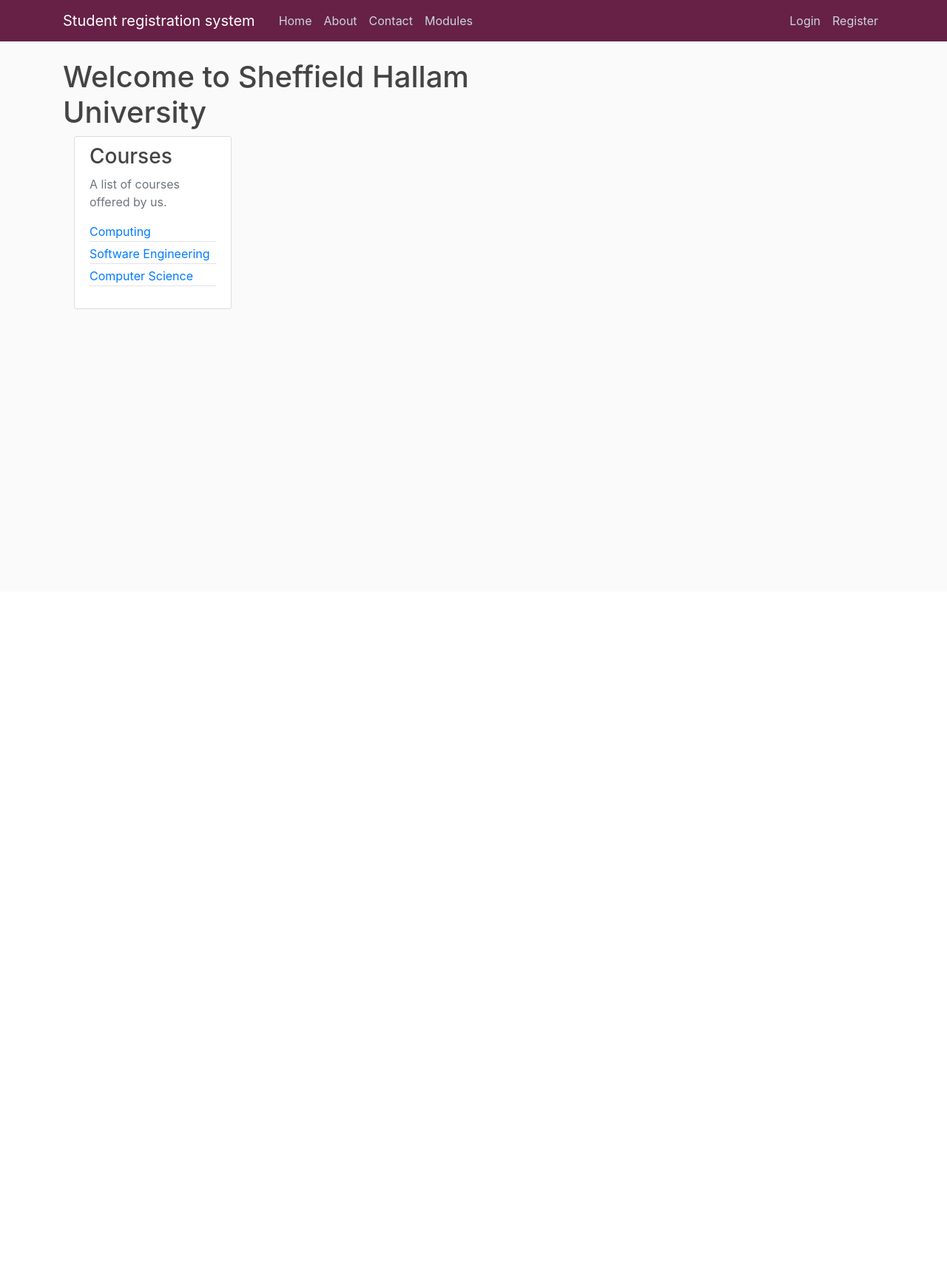
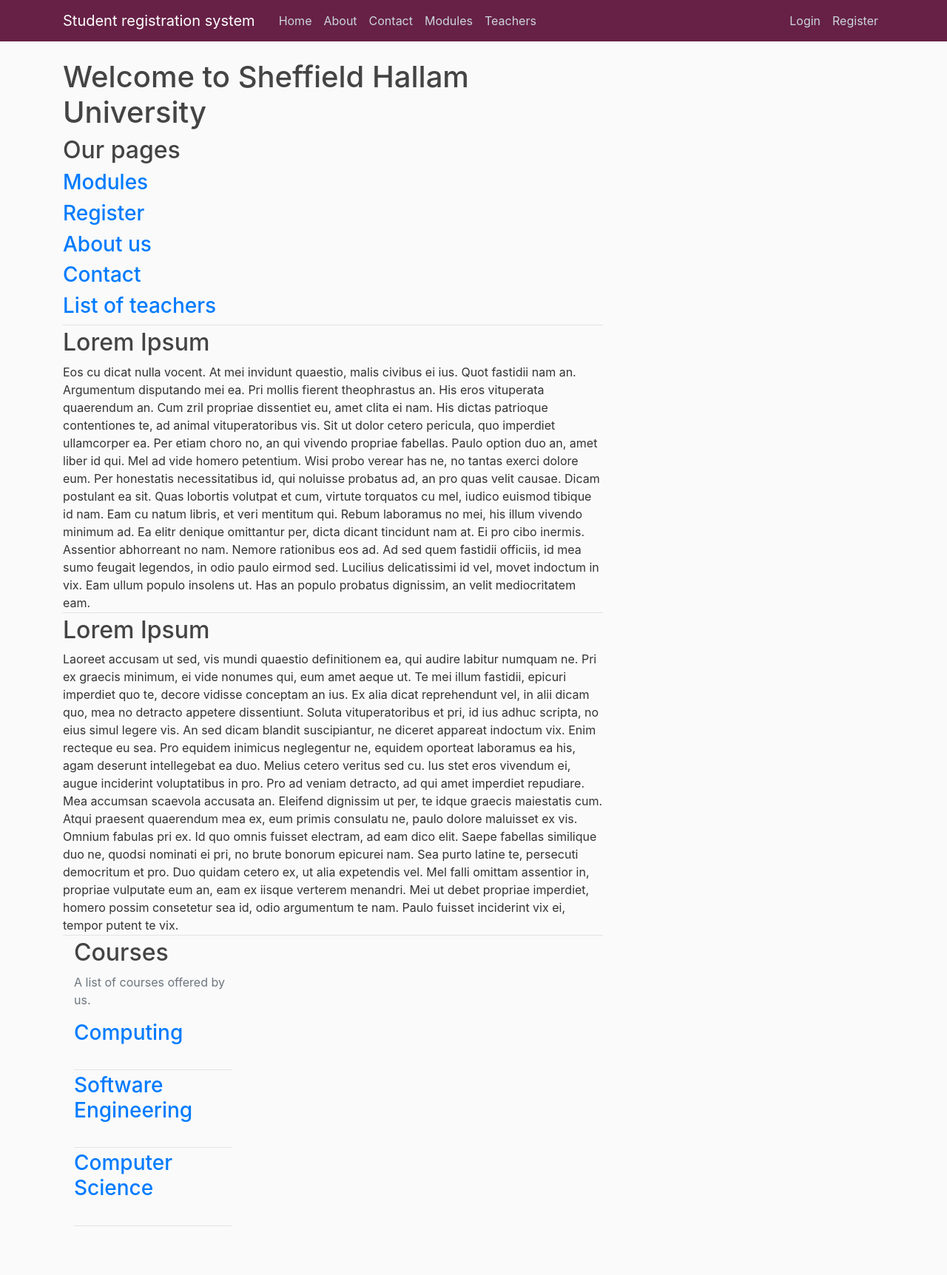
Before and after one commit to C1003593/RegistrationApp, a Django app: page / in a window 1280 px wide. Shown: the whole page at 74% size. Before the commit the page ends 418 px from the top, so only its background shows below. Run offline with Django 3.2, Linux system fonts and the light colour scheme; data comes from the database, SQL or seed files in the repository; both versions use the stored data as it was after the commit; some libraries are stand-ins or nearby versions.

Commit message:
Added teachers model and page functionality.

```diff
--- a/ModuleRegistrationSystem/admin.py
+++ b/ModuleRegistrationSystem/admin.py
@@ -1,7 +1,8 @@
 from django.contrib import admin
-from .models import Module, Registration, Course
+from .models import Module, Registration, Course, Teacher
 
 admin.site.register(Module)
 admin.site.register(Registration)
 admin.site.register(Course)
+admin.site.register(Teacher)
 # Register your models here.
--- a/ModuleRegistrationSystem/models.py
+++ b/ModuleRegistrationSystem/models.py
@@ -39,3 +39,12 @@ class Registration(models.Model):
 
     def get_absolute_url(self):
         return reverse('ModuleRegistrationSystem:home')
+
+class Teacher(models.Model):
+    Name = models.CharField(max_length = 15 ,null = False)
+    Email = models.EmailField(null = False)
+    Picture = models.ImageField(default = 'default.png', upload_to= 'profile_pics')
+    Module = models.ForeignKey(Module, null = True, on_delete = models.DO_NOTHING)
+
+    def __str__(self):
+        return f'{self.Name} | {self.Module}'
--- a/ModuleRegistrationSystem/templates/ModuleRegistrationSystem/base.html
+++ b/ModuleRegistrationSystem/templates/ModuleRegistrationSystem/base.html
@@ -29,6 +29,7 @@
                         <a class="nav-item nav-link" href="{% url 'ModuleRegistrationSystem:about' %}">About</a>
                         <a class="nav-item nav-link" href="{% url 'ModuleRegistrationSystem:contact' %}">Contact</a>
                         <a class="nav-item nav-link" href="{% url 'ModuleRegistrationSystem:modules' %}">Modules</a>
+                        <a class="nav-item nav-link" href="{% url 'ModuleRegistrationSystem:teachers' %}">Teachers</a>
                         {% if user.is_superuser %}
                             <a class="nav-item nav-link" href="{% url 'ModuleRegistrationSystem:module-create' %}">Create new module</a>
                         {% endif %}
--- a/ModuleRegistrationSystem/templates/ModuleRegistrationSystem/home.html
+++ b/ModuleRegistrationSystem/templates/ModuleRegistrationSystem/home.html
@@ -1,21 +1,57 @@
 {% extends "ModuleRegistrationSystem/base.html" %}
 {% block content %}
     <h1>Welcome to Sheffield Hallam University</h1>
+    <div class="article-metadata">
+      <h2>Our pages</h2>
+        <h3><a class href="{% url 'ModuleRegistrationSystem:modules' %}">Modules</a></h3>
+        {% if user.is_authenticated %}
+        {% else %}
+        <h3><a class href="{% url 'register' %}">Register</a></h3>
+        {% endif %}
+        <h3><a class href="{% url 'ModuleRegistrationSystem:about' %}">About us</a></h3>
+        <h3><a class href="{% url 'ModuleRegistrationSystem:contact' %}">Contact</a></h3>
+        <h3><a class href="{% url 'ModuleRegistrationSystem:teachers' %}">List of teachers</a></h3>
+
+
+    </div>
+
+      <div class="article-metadata">
+        <h2>Lorem Ipsum</h2>
+        Eos cu dicat nulla vocent. At mei invidunt quaestio, malis civibus ei ius. Quot fastidii nam an. Argumentum disputando mei ea.
+
+        Pri mollis fierent theophrastus an. His eros vituperata quaerendum an. Cum zril propriae dissentiet eu, amet clita ei nam. His dictas patrioque contentiones te, ad animal vituperatoribus vis. Sit ut dolor cetero pericula, quo imperdiet ullamcorper ea. Per etiam choro no, an qui vivendo propriae fabellas. Paulo option duo an, amet liber id qui.
+
+        Mel ad vide homero petentium. Wisi probo verear has ne, no tantas exerci dolore eum. Per honestatis necessitatibus id, qui noluisse probatus ad, an pro quas velit causae. Dicam postulant ea sit. Quas lobortis volutpat et cum, virtute torquatos cu mel, iudico euismod tibique id nam. Eam cu natum libris, et veri mentitum qui.
+
+        Rebum laboramus no mei, his illum vivendo minimum ad. Ea elitr denique omittantur per, dicta dicant tincidunt nam at. Ei pro cibo inermis. Assentior abhorreant no nam. Nemore rationibus eos ad.
+
+        Ad sed quem fastidii officiis, id mea sumo feugait legendos, in odio paulo eirmod sed. Lucilius delicatissimi id vel, movet indoctum in vix. Eam ullum populo insolens ut. Has an populo probatus dignissim, an velit mediocritatem eam.
+
+      </div>
+
+      <div class="article-metadata">
+        <h2>Lorem Ipsum</h2>
+        Laoreet accusam ut sed, vis mundi quaestio definitionem ea, qui audire labitur numquam ne. Pri ex graecis minimum, ei vide nonumes qui, eum amet aeque ut. Te mei illum fastidii, epicuri imperdiet quo te, decore vidisse conceptam an ius. Ex alia dicat reprehendunt vel, in alii dicam quo, mea no detracto appetere dissentiunt. Soluta vituperatoribus et pri, id ius adhuc scripta, no eius simul legere vis. An sed dicam blandit suscipiantur, ne diceret appareat indoctum vix.
+
+        Enim recteque eu sea. Pro equidem inimicus neglegentur ne, equidem oporteat laboramus ea his, agam deserunt intellegebat ea duo. Melius cetero veritus sed cu. Ius stet eros vivendum ei, augue inciderint voluptatibus in pro. Pro ad veniam detracto, ad qui amet imperdiet repudiare. Mea accumsan scaevola accusata an. Eleifend dignissim ut per, te idque graecis maiestatis cum.
+
+        Atqui praesent quaerendum mea ex, eum primis consulatu ne, paulo dolore maluisset ex vis. Omnium fabulas pri ex. Id quo omnis fuisset electram, ad eam dico elit. Saepe fabellas similique duo ne, quodsi nominati ei pri, no brute bonorum epicurei nam. Sea purto latine te, persecuti democritum et pro.
+
+        Duo quidam cetero ex, ut alia expetendis vel. Mel falli omittam assentior in, propriae vulputate eum an, eam ex iisque verterem menandri. Mei ut debet propriae imperdiet, homero possim consetetur sea id, odio argumentum te nam. Paulo fuisset inciderint vix ei, tempor putent te vix.
+
+      </div>
+
     <div class="col-md-4">
-        <div class="content-section">
-            <h3>Courses</h3>
+            <h2>Courses</h2>
             <p class='text-muted'>A list of courses offered by us.
-              <ul class="list-group">
                 {% for course in courses %}
                   <div class="article-metadata">
-                    <a class href="{% url 'ModuleRegistrationSystem:course-detail' course.name %}">
-                    {{ course.name }}</a>
+                    <h3><a class href="{% url 'ModuleRegistrationSystem:course-detail' course.name %}">
+                    {{ course.name }}</a></h3>
                     </br>
                   </div>
                 {% endfor %}
-              </ul>
             </p>
-        </div>
     </div>
 {% endblock content %}
 </body>
--- a/ModuleRegistrationSystem/templates/ModuleRegistrationSystem/modules.html
+++ b/ModuleRegistrationSystem/templates/ModuleRegistrationSystem/modules.html
@@ -17,6 +17,7 @@
             <div class="article-metadata"></div>
 
             {% if user.is_authenticated %}
+
 
                 {% if user|if_registered:module %}
 
--- a/ModuleRegistrationSystem/templatetags/custom_filters.py
+++ b/ModuleRegistrationSystem/templatetags/custom_filters.py
@@ -1,5 +1,7 @@
 from django import template
-from ModuleRegistrationSystem.models import Registration
+from ModuleRegistrationSystem.models import Registration, Module
+from django.contrib.auth.models import User
+from users.models import studentAccount
 
 register = template.Library()
 
--- a/ModuleRegistrationSystem/urls.py
+++ b/ModuleRegistrationSystem/urls.py
@@ -3,6 +3,7 @@ from . import views
 from .views import ModuleDetailView, ModuleListView, ModuleCreateView, ModuleUpdateView, ModuleDeleteView
 from .views import CourseDetailView
 from .views import RegistrationView, ModuleRegistration, ModuleDeregistration
+from .views import TeacherListView
 
 app_name = 'ModuleRegistrationSystem'
 
@@ -11,6 +12,7 @@ urlpatterns = [
     path('', views.home, name = 'home'),
     path('about', views.about, name='about'),
     path('contact', views.contact, name='contact'),
+    path('teachers', TeacherListView.as_view(), name='teachers'),
 
     path('modules', ModuleListView.as_view(), name='modules'),
     path('module/new', ModuleCreateView.as_view(), name = 'module-create'),
--- a/ModuleRegistrationSystem/views.py
+++ b/ModuleRegistrationSystem/views.py
@@ -4,7 +4,7 @@ from django.db.models.query import QuerySet
 from django.forms.models import BaseModelForm
 from django.http import HttpResponse
 from django.shortcuts import render, redirect, get_object_or_404
-from .models import Module, Course, Registration
+from .models import Module, Course, Registration, Teacher
 from django.views.generic import ListView, DetailView, CreateView, UpdateView, DeleteView
 from django.contrib.auth.models import User
 from django.contrib.messages.views import SuccessMessageMixin
@@ -36,6 +36,19 @@ def registrations(request):
 
         registrations_list = {'registrations': Registration.objects.all(), 'title': 'My Registrations'}
         return render(request, 'ModuleRegistrationSystem/my_registrations.html', registrations_list)
+
+def teachers(request):
+
+        teacher_list = {'teachers': Teacher.objects.all(), 'title': 'List of teachers'}
+        return render(request, 'ModuleRegistrationSystem/teachers.html', teacher_list)
+
+class TeacherListView(ListView):
+        model = Teacher
+        template_name = 'ModuleRegistrationSystem/teachers.html'
+        context_object_name = 'teachers'
+        ordering = ['Name']
+        paginate_by = 3
+
 
 
 
@@ -77,7 +90,6 @@ class ModuleDeleteView(DeleteView):
         model = Module
         success_url = '/modules'
 
-
 def ModuleRegistration(request, pk):
         module = get_object_or_404(Module, code=pk)
         if request.method == "POST":
```
Also changed, not shown: ModuleRegistrationSystem/templates/ModuleRegistrationSystem/about.html (+35 -0 lines), ModuleRegistrationSystem/templates/ModuleRegistrationSystem/teachers.html (added, +38 -0 lines), ModuleRegistrationSystem/migrations/0004_alter_registration_dateofregistration_teacher.py (added), ModuleRegistrationSystem/migrations/0005_rename_email_teacher_email_and_more.py (added), ModuleRegistrationSystem/migrations/0006_rename_email_teacher_email_and_more.py (added), db.sqlite3, media/profile_pics/frank-flores--JPsv53Ur8c-unsplash.jpg (added), media/profile_pics/kazi-mizan-0G2ZxV31kk4-unsplash.jpg (added), users/models.py (line endings or trailing spaces).
